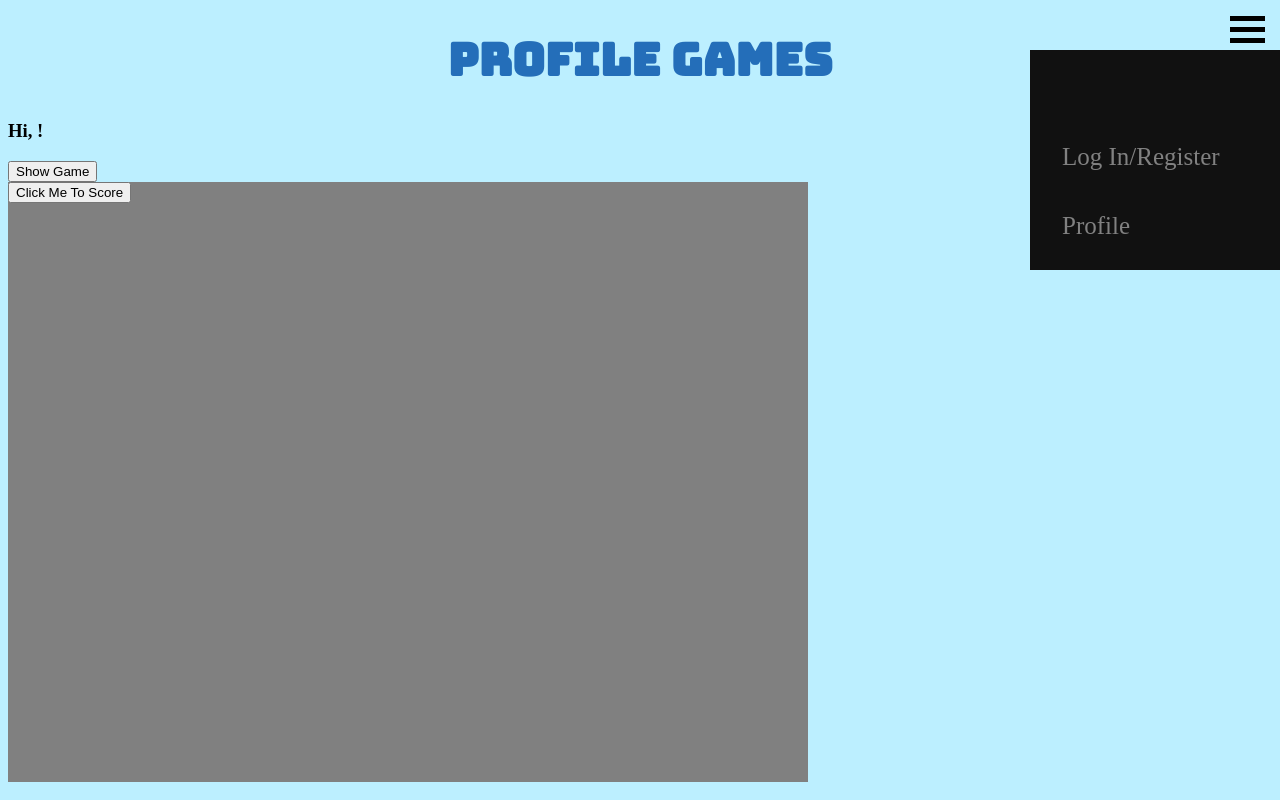
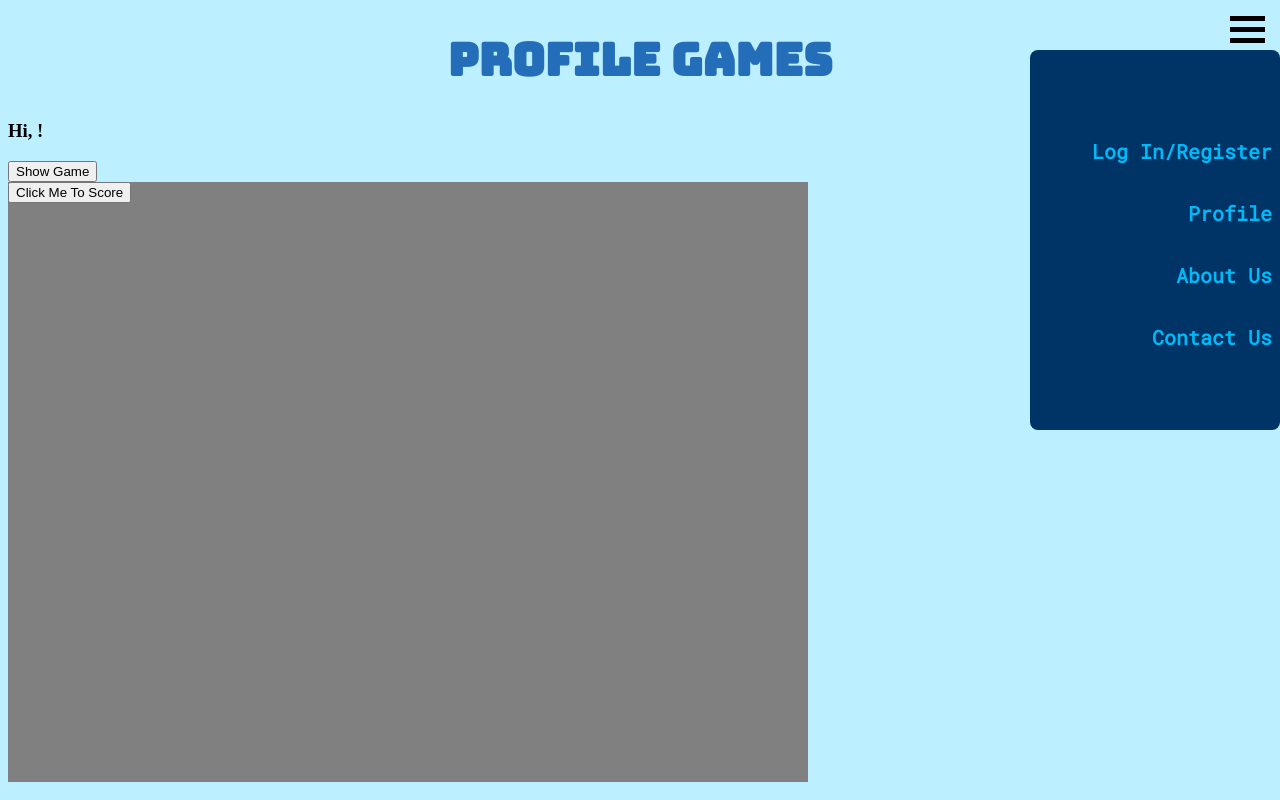
Before and after one commit to paigeharris/profile-games, a website: page public/index.html in a window 1280 px wide. Both pictures are taken after a click on the element 1247 px from the left and 29 px from the top of the page. Drawn offline with nearby package versions, Linux system fonts and the light colour scheme; no server answers.

Commit message:
added styling to nav bar

```diff
--- a/public/css/style.css
+++ b/public/css/style.css
@@ -49,38 +49,42 @@ h1 {
 
 /*sidenav*/
 .sidenav{
-  height: 20%;
+  height: 40%;
   width: 0;
   position: fixed;
   z-index: 1;
   top: 50px;
   right: 0;
-  background-color: #111;
+	border-radius: 8px;
+  background-color: #003366;
   overflow-x: hidden;
   padding-top: 60px;
   transition: 0.5s;
 }
 
 .sidenav a, .sidenav p {
+	font-family: 'Roboto Mono', monospace;
+	font-weight: 600;
   padding: 8px 8px 8px 32px;
   text-decoration: none;
-  font-size: 25px;
-  color: #818181;
+	text-align: right;
+  font-size: 20px;
+  color: #00b9f7;
   display: block;
-  transition: 0.3s;
+  transition: 0.5s;
 }
 
-.sidenav a:hover{
-  color: #f1f1f1;
+.sidenav p:hover{
+  color: #bcefff;
 }
 
-.sidenav .closebtn{
+/*.sidenav .closebtn{
   position:absolute;
   top:0;
   right: 25px;
   font-size: 36px;
   margin-;eft: 50px;
-}
+}*/
 
 @media screen and (max-height: 450px) {
     .sidenav {padding-top: 15px;}
--- a/public/index.html
+++ b/public/index.html
@@ -16,7 +16,7 @@
 	  <script src="/js/app.js" charset="utf-8"></script>
 
 		<link rel="stylesheet" href="/css/style.css">
-		<link href="https://fonts.googleapis.com/css?family=Bungee" rel="stylesheet">
+		<link href="https://fonts.googleapis.com/css?family=Bungee|Roboto+Mono" rel="stylesheet">
 
 	</head>
 
--- a/public/js/app.js
+++ b/public/js/app.js
@@ -1,4 +1,5 @@
 const app = angular.module("Profile-GamesApp", []);
+
 
 app.controller("MainController", ["$http", function($http) {
   //begin MainController
```
Also changed, not shown: public/js/partials/nav.html (+1 -1 lines).
